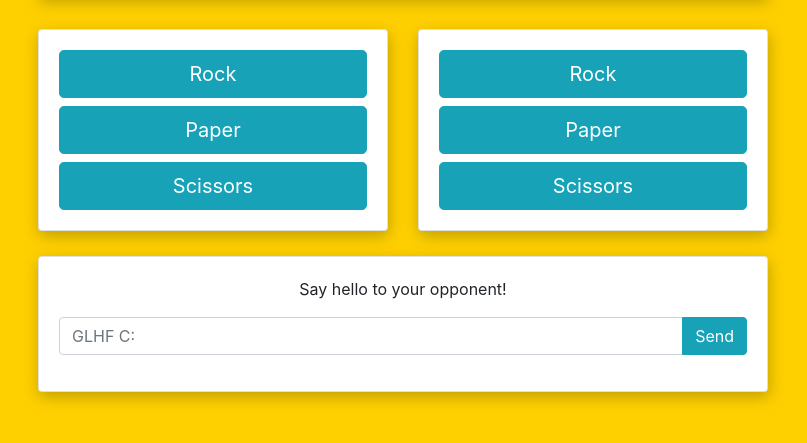
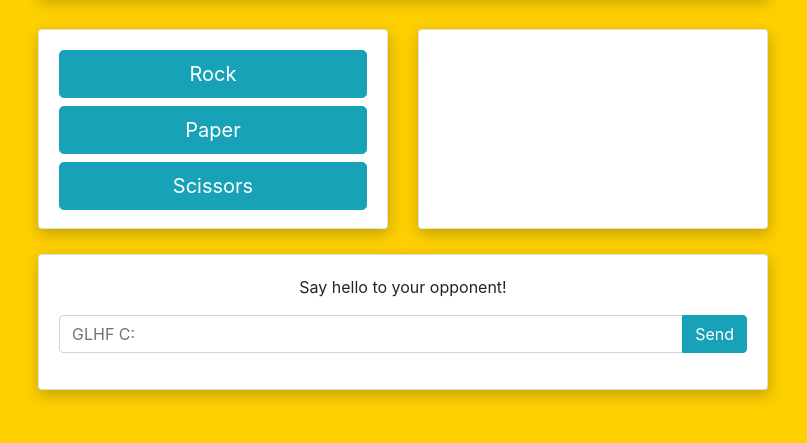
Before and after one commit to rebeccagem/RPS-Multi, a plain HTML site: page index.html in a window 1280 px wide. Both pictures are taken after typing "Sample" into the empty fields and a click on the button "Submit". Shown: the part 149-592 px from the top of the page, without its empty margins (237-1044 px from the left). Drawn offline with nearby package versions, Linux system fonts and the light colour scheme; no server answers.

Commit message:
hides one group of buttons

```diff
--- a/Assets/CSS/style.css
+++ b/Assets/CSS/style.css
@@ -49,3 +49,11 @@ border-color:rgb(163, 0, 0);
 .card {
     box-shadow: 1px 5px 15px #927f0096;
 }
+
+#playerOneCard {
+    height:200px;
+}
+
+#playerTwoCard {
+    height:200px;
+}
--- a/Assets/Javascript/game.js
+++ b/Assets/Javascript/game.js
@@ -1,4 +1,7 @@
 $(document).ready(function () {
+ $(".oneButtonGrp").hide();
+ $(".twoButtonGrp").hide();
+
 
     // Create a variable to reference the database.
     var database = firebase.database();
@@ -43,10 +46,10 @@ $(document).ready(function () {
             database.ref().child("players").child("playerOne").set({
                 name: playerOne.name
             });
+            $(".oneButtonGrp").show();
         }
 
         else {
-
             //checks local storage for player 2 and if there is one, passes info to firebase
             console.log("There is already a player one");
             // Capture User Input and store them into variables
@@ -64,7 +67,9 @@ $(document).ready(function () {
             database.ref().child("players").child("playerTwo").set({
                 name: playerTwo.name
             });
-        }
+        $(".twoButtonGrp").show();
+    }
+
     });
 
     // Using .on("value", function(snapshot)) syntax will retrieve the data
@@ -89,12 +94,4 @@ $(document).ready(function () {
         console.log("The read failed: " + errorObject.code);
     });
 
-    // function showWelcomeOne() {
-    //     $("#userNameInputContainer").hide();
-    //     // Creat div to hold html welcome text
-    //     var welcomeDiv = $("<div>").addClass("welcomeDiv");
-    //     welcomeDiv.append("Hello, " + localStorage.getItem("playerOneName") + ". You are Player 1!");
-    //     $("#underTitle").append(welcomeDiv);
-    // }
-
 });
```
